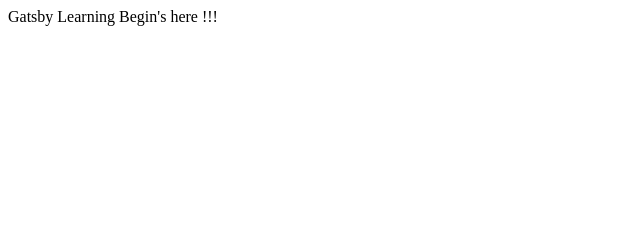
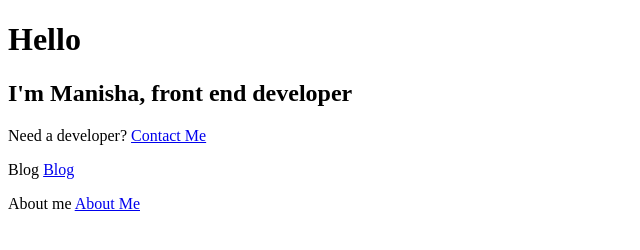
Before and after one commit to jscodelover/learning-gatsby, a Gatsby site: page / in a window 1280 px wide. Shown: the whole page, without its empty margins (0-640 px from the left). Built offline with nearby package versions, Linux system fonts and the light colour scheme; Gatsby itself is replaced by a stand-in of ours.

Commit message:
creating page and adding Link

```diff
--- /dev/null
+++ b/src/pages/about.js
@@ -0,0 +1,19 @@
+import React from "react"
+import { Link } from "gatsby"
+
+function About() {
+  return (
+    <div>
+      <h1>About</h1>
+      <p>
+        I'm frontend developer with skills reactjs, redux, sass, html, css,
+        styled component, firebase
+      </p>
+      <p>
+        Need a help? <Link to="/contact">Contact Me</Link>
+      </p>
+    </div>
+  )
+}
+
+export default About
--- a/src/pages/index.js
+++ b/src/pages/index.js
@@ -1,3 +1,22 @@
 import React from "react"
+import { Link } from "gatsby"
 
-export default () => <div>Gatsby Learning Begin's here !!!</div>
+function IndexPage() {
+  return (
+    <div>
+      <h1>Hello</h1>
+      <h2>I'm Manisha, front end developer</h2>
+      <p>
+        Need a developer? <Link to="/contact">Contact Me</Link>
+      </p>
+      <p>
+        Blog <Link to="/blog">Blog</Link>
+      </p>
+      <p>
+        About me <Link to="/about">About Me</Link>
+      </p>
+    </div>
+  )
+}
+
+export default IndexPage
```
Also changed, not shown: src/pages/blog.js (added, +12 -0 lines), src/pages/contact.js (added, +14 -0 lines).
